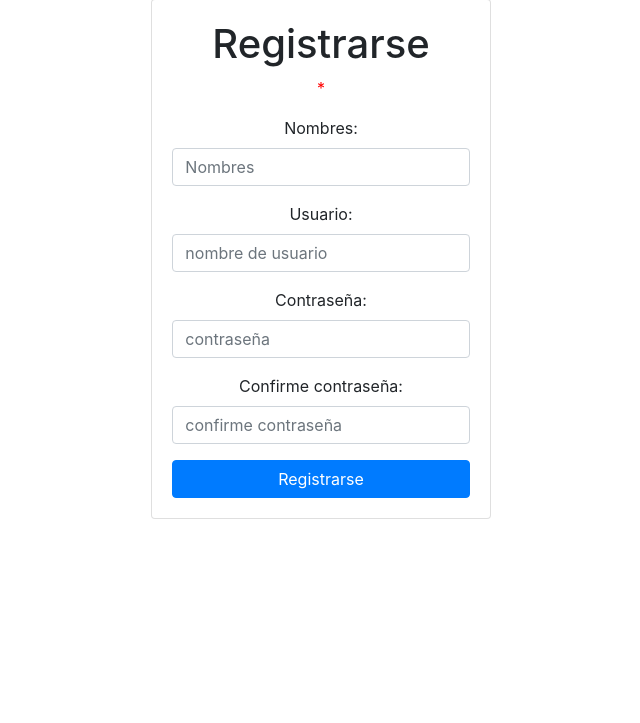
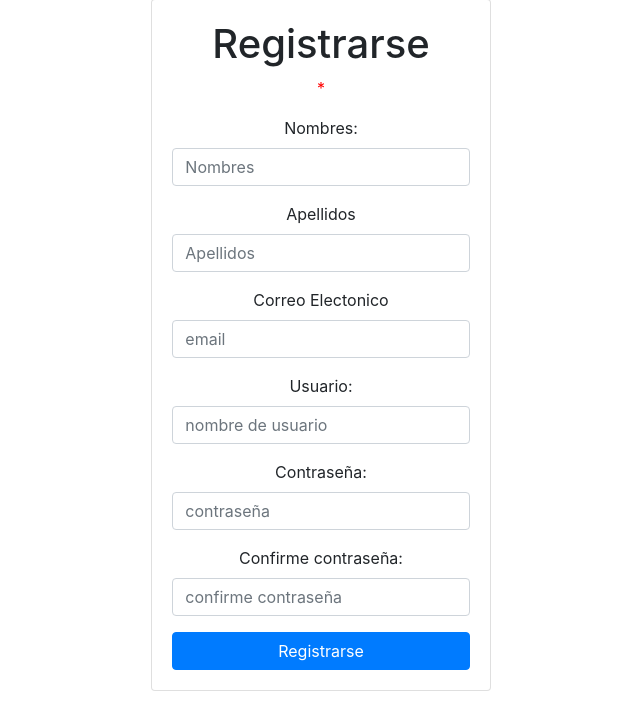
Before and after one commit to salinas-jerson/Gestion_Silabo_y_Asistencia_de_Docentes, a Django app: page /regist_D/ in a window 1280 px wide. Shown: the part 137-860 px from the top of the page, without its empty margins (319-959 px from the left). Before the commit the page ends 656 px from the top, so only its background shows below. Run offline with Django 4.2, Linux system fonts and the light colour scheme; some libraries are stand-ins or nearby versions.

Commit message:
nuevos cambios

```diff
--- a/myapp/templates/Docente/resgistrarD.html
+++ b/myapp/templates/Docente/resgistrarD.html
@@ -20,6 +20,27 @@
 						id="first_name"
 						class="form-control"
 						placeholder="Nombres"
+					/>
+				</div>
+				<div class="mb-3">
+					<label for="last_name">Apellidos</label>
+					<input
+						type="text"
+						name="last_name"
+						id="last_name"
+						class="form-control"
+						placeholder="Apellidos"
+					/>
+				</div>
+
+				<div class="mb-3">
+					<label for="email">Correo Electonico</label>
+					<input
+						type="email"
+						name="email"
+						id="email"
+						class="form-control"
+						placeholder="email"
 					/>
 				</div>
 
```
